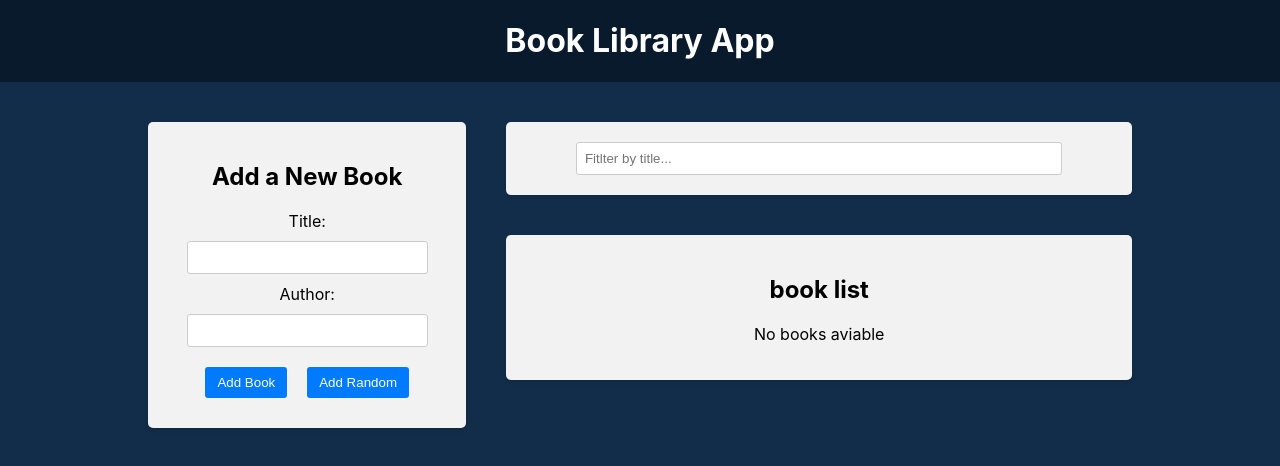
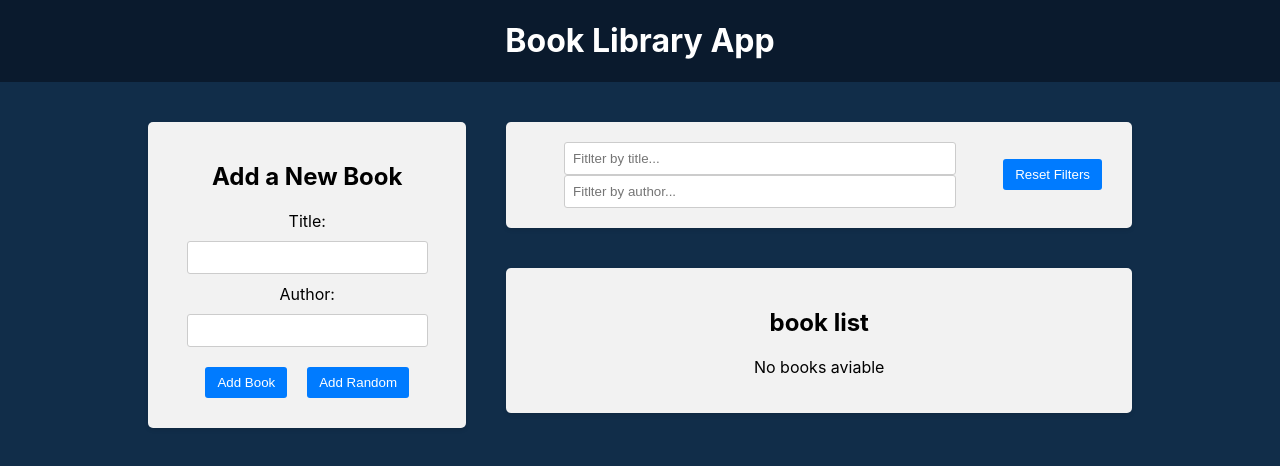
Before and after one commit to Azzzll/Book-Library-App, a React (Create React App) app in the folder frontend/: page / in a window 1280 px wide. Shown: the top 466 px of the page. Built offline with nearby package versions, Linux system fonts and the light colour scheme.

Commit message:
Filter by author/title

```diff
--- a/frontend/src/compontnts/BookList/BookList.js
+++ b/frontend/src/compontnts/BookList/BookList.js
@@ -1,11 +1,29 @@
-import { useSelector, useDispatch } from "react-redux";
-import { deleteBook, toggleFavorite } from "../../redux/books/actionCreators";
-import { BsBookmarkStarFill, BsBookmarkStar } from "react-icons/bs";
-import "./BookList.css";
+import { useSelector, useDispatch } from 'react-redux';
+import { deleteBook, toggleFavorite } from '../../redux/books/actionCreators';
+import { BsBookmarkStarFill, BsBookmarkStar } from 'react-icons/bs';
+import {
+  selectTitleFilter,
+  selectAuthorFilter,
+  resetFilters,
+} from '../../redux/slices/filterSlice';
+import './BookList.css';
 
 const BookList = () => {
   const books = useSelector((state) => state.books);
+  const titleFilter = useSelector(selectTitleFilter);
+  const authorFilter = useSelector(selectAuthorFilter);
   const dispatch = useDispatch();
+
+  const filteredBooks = books.filter((book) => {
+    const matchesTitle = book.title
+      .toLowerCase()
+      .includes(titleFilter.toLowerCase());
+    const matchesAuthor = book.author
+      .toLowerCase()
+      .includes(authorFilter.toLowerCase());
+
+    return matchesTitle && matchesAuthor;
+  });
 
   const handleDeleteBook = (id) => {
     dispatch(deleteBook(id));
@@ -16,24 +34,24 @@ const BookList = () => {
   };
 
   return (
-    <div className='app-block book-list'>
+    <div className="app-block book-list">
       <h2>book list</h2>
 
       {books.length == 0 ? (
         <p>No books aviable</p>
       ) : (
         <ul>
-          {books.map((book, i) => (
+          {filteredBooks.map((book, i) => (
             <li key={book.id}>
-              <div className='book-info'>
+              <div className="book-info">
                 {++i}. {book.title} by <strong>{book.author}</strong>
               </div>
-              <div className='book-actions'>
+              <div className="book-actions">
                 <span onClick={() => handleToggleFavorite(book.id)}>
                   {book.isFavorite ? (
-                    <BsBookmarkStarFill className='star-icon' />
+                    <BsBookmarkStarFill className="star-icon" />
                   ) : (
-                    <BsBookmarkStar className='star-icon' />
+                    <BsBookmarkStar className="star-icon" />
                   )}
                 </span>
                 <button onClick={() => handleDeleteBook(book.id)}>
--- a/frontend/src/compontnts/Filter/Filter.js
+++ b/frontend/src/compontnts/Filter/Filter.js
@@ -1,11 +1,49 @@
-import { useState } from "react";
-import "./Filter.css";
+import { useDispatch, useSelector } from 'react-redux';
+import {
+  setTitleFilter,
+  selectTitleFilter,
+  selectAuthorFilter,
+  setAuthorFilter,
+  resetFilters,
+} from '../../redux/slices/filterSlice';
+import './Filter.css';
 
 const Filter = () => {
+  const dispatch = useDispatch();
+
+  const titleFilter = useSelector(selectTitleFilter);
+  const authorFilter = useSelector(selectAuthorFilter);
+
+  const handleTitleFilterChange = (e) =>
+    dispatch(setTitleFilter(e.target.value));
+
+  const handleAuthorFilterChange = (e) =>
+    dispatch(setAuthorFilter(e.target.value));
+
+  const handleResetFilters = () => {
+    dispatch(resetFilters());
+  };
+
   return (
-    <div className='app-block filter'>
-      <div className='filter-group'>
-        <input type='text' placeholder='Fitlter by title...'></input>
+    <div className="app-block filter">
+      <div className="filter-row">
+        <div className="filter-group">
+          <input
+            type="text"
+            value={titleFilter}
+            placeholder="Fitlter by title..."
+            onChange={handleTitleFilterChange}
+          ></input>
+          <input
+            type="text"
+            value={authorFilter}
+            placeholder="Fitlter by author..."
+            onChange={handleAuthorFilterChange}
+          ></input>
+        </div>
+        <button type="button" onClick={handleResetFilters}>
+          Reset Filters
+        </button>
       </div>
     </div>
   );
--- a/frontend/src/redux/slices/filterSlice.js
+++ b/frontend/src/redux/slices/filterSlice.js
@@ -1,15 +1,34 @@
-import { createSlice } from "@redux/toolkit";
+import { createSlice } from '@reduxjs/toolkit';
 
 const initialState = {
-  title: "",
+  title: '',
+  author: '',
 };
 
 const filterSlice = createSlice({
-  name: filter,
+  name: 'filter',
   initialState: initialState,
   reducers: {
     setTitleFilter: (state, action) => {
-      return { ...state, title: action.payload };
+      // You can mutate state thanks to Immer library
+      state.title = action.payload;
+
+      // You can return state as usally
+      // return { ...state, title: action.payload };
+    },
+    setAuthorFilter: (state, action) => {
+      state.author = action.payload;
+    },
+    resetFilters: (state) => {
+      return initialState;
     },
   },
 });
+
+export const { setTitleFilter, setAuthorFilter, resetFilters } =
+  filterSlice.actions;
+
+export const selectTitleFilter = (state) => state.filter.title;
+export const selectAuthorFilter = (state) => state.filter.author;
+
+export default filterSlice.reducer;
--- a/frontend/src/redux/store.js
+++ b/frontend/src/redux/store.js
@@ -1,10 +1,11 @@
-import { configureStore } from "@reduxjs/toolkit";
-import booksListReducer from "./books/reducer";
+import { configureStore } from '@reduxjs/toolkit';
+import booksListReducer from './books/reducer';
+import filterReducer from './slices/filterSlice';
 
 const store = configureStore({
   reducer: {
     books: booksListReducer,
-    // filter: filterReducer,
+    filter: filterReducer,
   },
 });
 
```
